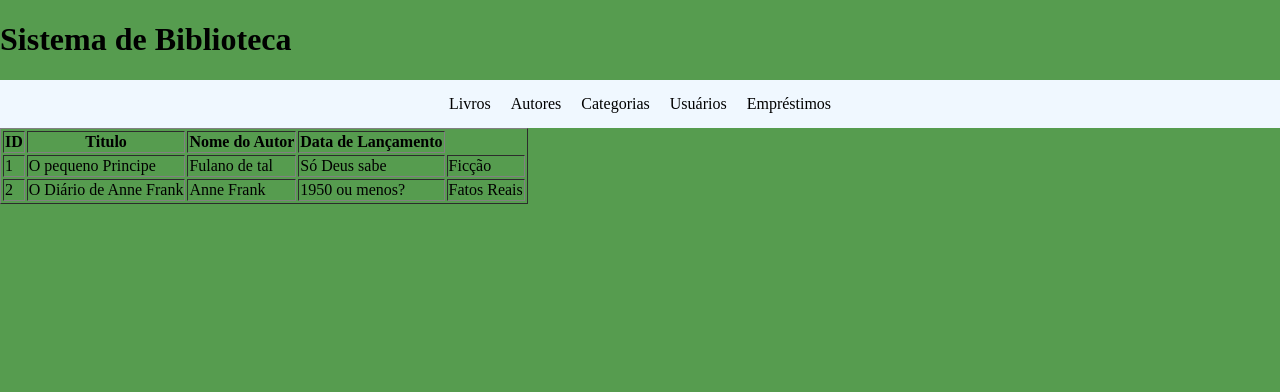
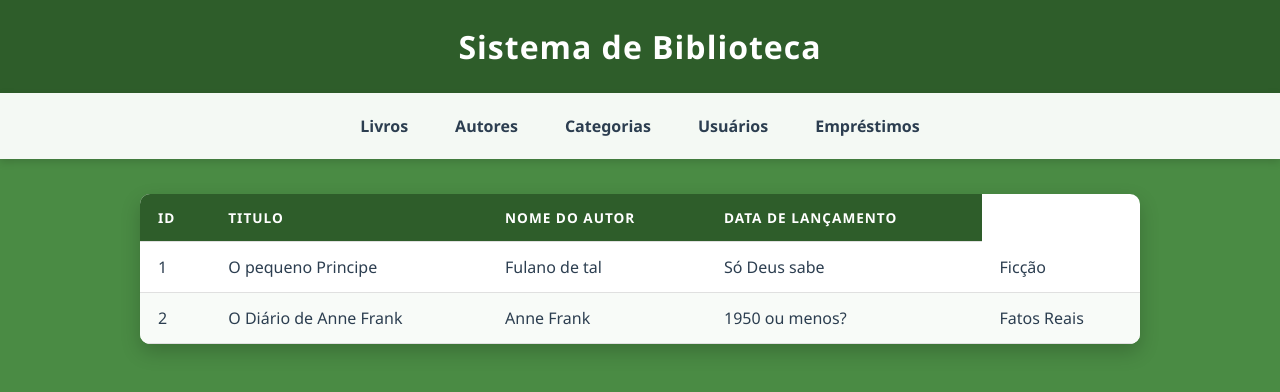
Before and after one commit to andreiMiguel945/SistemaBiblioteca-MVC, a Spring Boot app: page /livros in a window 1280 px wide. Shown: the top 392 px of the page. Run offline with Spring Boot 4, Linux system fonts and the light colour scheme.

Commit message:
Melhoria do Style.css

```diff
--- a/Biblioteca/src/main/resources/static/style.css
+++ b/Biblioteca/src/main/resources/static/style.css
@@ -1,22 +1,106 @@
-body{
-    background-color: #569c4f;
-    margin: 0;
+* {
+    box-sizing: border-box;
+    font-family: 'Segoe UI', Tahoma, Geneva, Verdana, sans-serif;
 }
 
+body {
+    background-color: #4a8b44; /* Verde um pouco mais suave para cansar menos a vista */
+    color: #2c3e50;
+    margin: 0;
+    padding-bottom: 40px;
+}
+
+/* Título Principal */
+h1 {
+    background-color: #2e5d2a;
+    color: #ffffff;
+    margin: 0;
+    padding: 25px 20px;
+    text-align: center;
+    font-size: 2rem;
+    letter-spacing: 1px;
+}
+
+/* Menu de Navegação */
 nav {
     display: flex;
-    background: aliceblue;
-    gap: 20px;
-    justify-content: center; /* Centraliza os links na horizontal */
-    align-items: center;     /* Centraliza os links na vertical */
-    padding: 15px;           /* Dá um respiro interno para o fundo ficar bonito */
-}
-nav a{
-    text-decoration: none;
-    color:black;
+    background-color: #f4f9f4;
+    gap: 15px;
+    justify-content: center;
+    align-items: center;
+    padding: 14px 20px;
+    box-shadow: 0 3px 8px rgba(0, 0, 0, 0.15);
+    margin-bottom: 35px;
+    flex-wrap: wrap;
 }
 
-nav a:hover{
+nav a {
     text-decoration: none;
-    color: green;
+    color: #2c3e50;
+    font-weight: 600;
+    padding: 8px 16px;
+    border-radius: 6px;
+    transition: all 0.25s ease;
 }
+
+nav a:hover {
+    background-color: #4a8b44;
+    color: #ffffff;
+}
+
+/* Subtítulos e parágrafos centralizados */
+h2 {
+    text-align: center;
+    color: #ffffff;
+    font-size: 1.6rem;
+    margin-bottom: 8px;
+}
+
+p {
+    text-align: center;
+    color: #e8f5e9;
+    margin-top: 0;
+    margin-bottom: 25px;
+}
+
+/* Estilização da Tabela (efeito Card branco moderno) */
+table {
+    width: 90%;
+    max-width: 1000px;
+    margin: 0 auto;
+    border-collapse: collapse; /* Remove aquela borda dupla antiga do border="1" */
+    background-color: #ffffff;
+    border-radius: 10px;
+    overflow: hidden;
+    box-shadow: 0 8px 20px rgba(0, 0, 0, 0.2);
+    border: none;
+}
+
+thead {
+    background-color: #2e5d2a;
+    color: #ffffff;
+}
+
+th, td {
+    padding: 14px 18px;
+    text-align: left;
+    border: none;
+    border-bottom: 1px solid #e0e0e0;
+}
+
+th {
+    font-weight: 600;
+    text-transform: uppercase;
+    font-size: 0.85rem;
+    letter-spacing: 1px;
+}
+
+/* Linhas alternadas (efeito zebra) e destaque ao passar o mouse */
+tbody tr:nth-child(even) {
+    background-color: #f8fbf8;
+}
+
+tbody tr:hover {
+    background-color: #e6f2e5;
+    transition: background-color 0.2s ease;
+}
```
